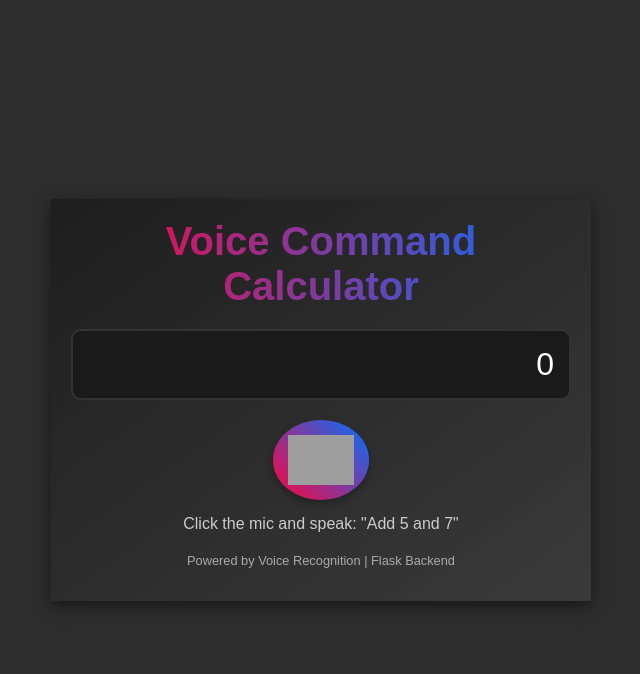
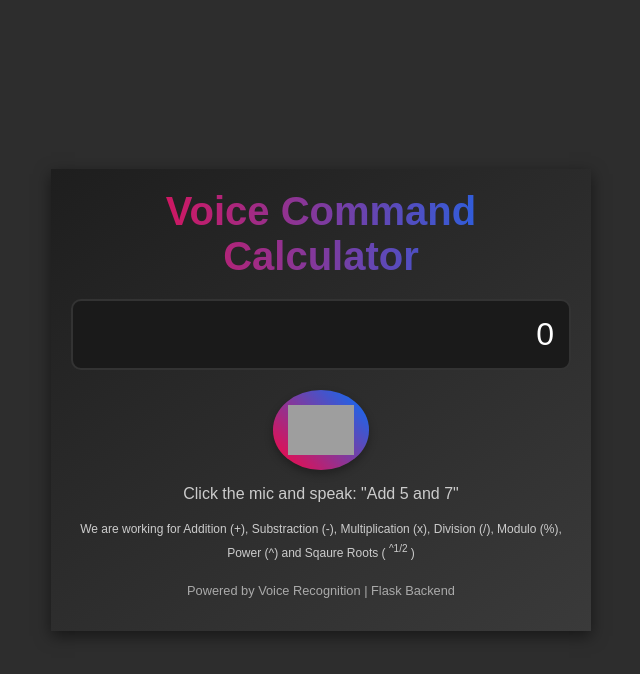
Before and after one commit to kaveeshbhashitha/voice-calculater, a Flask app: page / in a window 1280 px wide. Shown: the top 674 px of the page, without its empty margins (319-959 px from the left). Run offline with Flask 3, Linux system fonts and the light colour scheme; grey boxes are pictures that could not be loaded.

Commit message:
add more functionaalities for more mathematical operations.

```diff
--- a/app.py
+++ b/app.py
@@ -1,26 +1,69 @@
 from flask import Flask, render_template, request, jsonify
+import math
 
 app = Flask(__name__)
 
 @app.route('/')
 def index():
-    return render_template('index.html')  # Render the main HTML file
+    return render_template('index.html')
 
 @app.route('/process-command', methods=['POST'])
 def process_command():
     data = request.get_json()
     command = data.get('command', '').lower()
 
-    # Example simple command processing
     try:
         if 'add' in command:
+            # Add numbers in the command
+            numbers = [float(s) for s in command.split() if s.replace('.', '').isdigit()]
+            result = sum(numbers)
+
+        elif 'subtract' in command:
+            # Subtract numbers in the command
+            numbers = [float(s) for s in command.split() if s.replace('.', '').isdigit()]
+            result = numbers[0] - sum(numbers[1:])
+
+        elif 'multiply' in command or 'times' in command:
+            # Multiply numbers in the command
+            numbers = [float(s) for s in command.split() if s.replace('.', '').isdigit()]
+            result = math.prod(numbers)
+
+        elif 'divide' in command:
+            # Divide two numbers
+            numbers = [float(s) for s in command.split() if s.replace('.', '').isdigit()]
+            if len(numbers) == 2 and numbers[1] != 0:
+                result = numbers[0] / numbers[1]
+            else:
+                return jsonify({'result': 'Error: Cannot divide by zero or invalid input.'})
+
+        elif 'mod' in command or 'remainder' in command:
+            # Modulo operation
             numbers = [int(s) for s in command.split() if s.isdigit()]
-            result = sum(numbers)
-        elif 'subtract' in command:
-            numbers = [int(s) for s in command.split() if s.isdigit()]
-            result = numbers[0] - sum(numbers[1:])
+            if len(numbers) == 2:
+                result = numbers[0] % numbers[1]
+            else:
+                return jsonify({'result': 'Error: Please provide exactly two numbers for modulo.'})
+
+        elif 'power' in command or 'raise' in command:
+            # Power operation
+            numbers = [float(s) for s in command.split() if s.replace('.', '').isdigit()]
+            if len(numbers) == 2:
+                result = math.pow(numbers[0], numbers[1])
+            else:
+                return jsonify({'result': 'Error: Please provide a base and an exponent.'})
+
+        elif 'square root' in command:
+            # Square root operation
+            numbers = [float(s) for s in command.split() if s.replace('.', '').isdigit()]
+            if len(numbers) == 1 and numbers[0] >= 0:
+                result = math.sqrt(numbers[0])
+            else:
+                return jsonify({'result': 'Error: Square root requires one non-negative number.'})
+
         else:
-            return jsonify({'result': 'Command not recognized'})
+            # Command not recognized
+            return jsonify({'result': 'Command not recognized. Try add, subtract, multiply, divide, mod, power, or square root.'})
+
     except Exception as e:
         return jsonify({'result': f'Error: {e}'})
 
--- a/static/css/style.css
+++ b/static/css/style.css
@@ -83,3 +83,10 @@ body {
     height: 50px;
     width: auto;
 }
+
+.support-operations{
+    font-size: 12px;
+    font-weight: normal;
+    color: #cccccc;
+    line-height: 20px;
+}
--- a/templates/index.html
+++ b/templates/index.html
@@ -22,6 +22,7 @@
                     <img src="../static/img/output-onlinegiftools.gif" alt="Mic" class="mic-icon">
                 </button>
                 <p class="instructions">Click the mic and speak: "Add 5 and 7"</p>
+                <span class="support-operations">We are working for Addition (+), Substraction (-), Multiplication (x), Division (/), Modulo (%), Power (^) and Sqaure Roots ( <sup>^1/2</sup> )</span>
             </div>
         </main>
 
```
